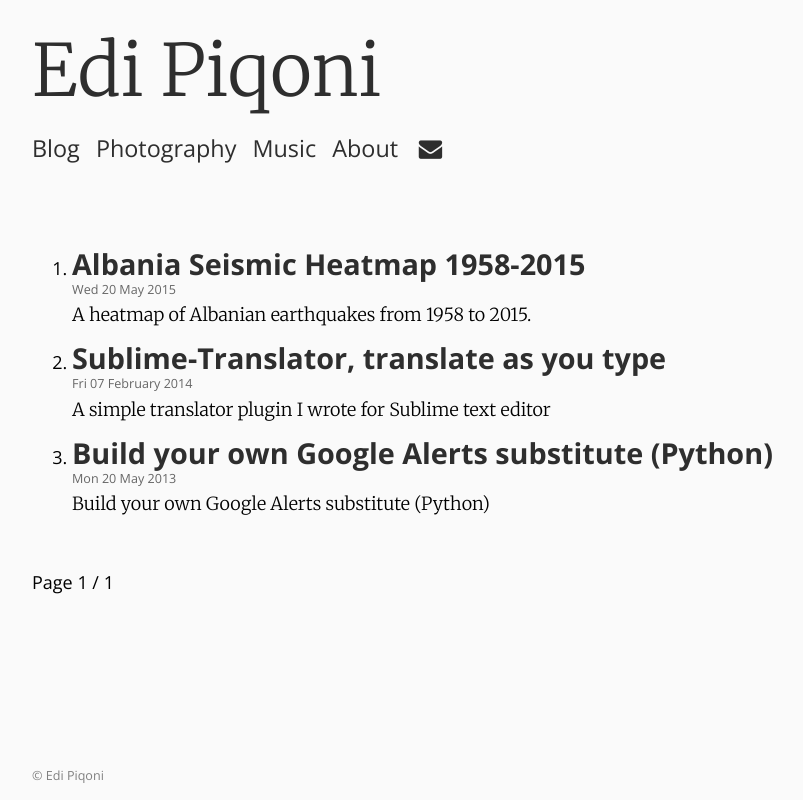
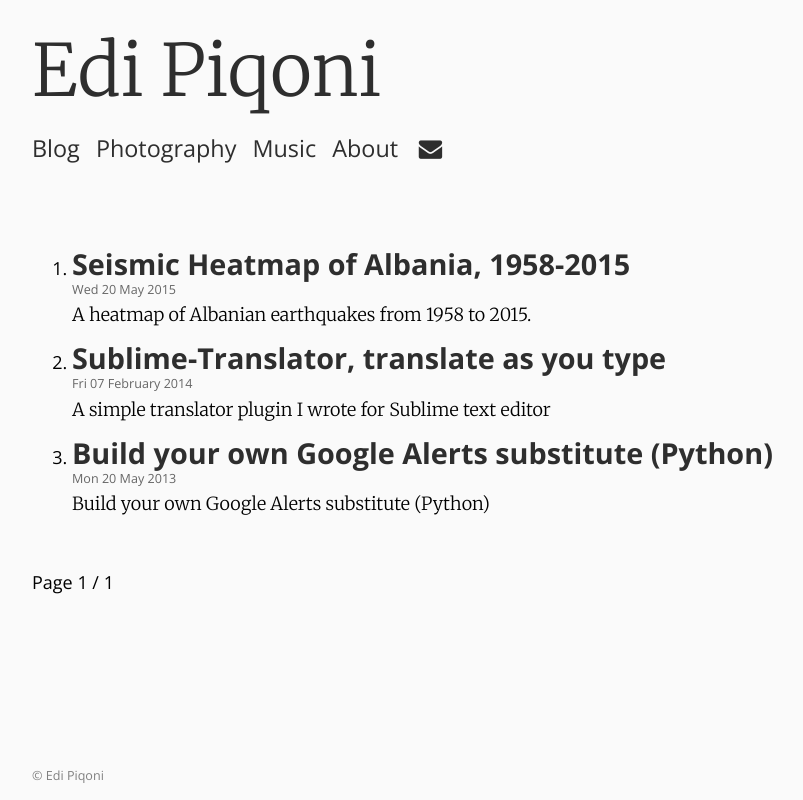
Before and after one commit to piqoni/piqoni.github.io, a plain HTML site: page index.html in a window 1280 px wide. Shown: the whole page, without its empty margins (208-1011 px from the left). Drawn offline with nearby package versions, Linux system fonts and the light colour scheme.

Commit message:
fix title

```diff
--- a/index.html
+++ b/index.html
@@ -45,10 +45,10 @@
 
     <li class="post">
         <header class="posttitle">
-          <h3><a href="/albania-seismic-heatmap-1958-2015.html"
+          <h3><a href="/seismic-heatmap-of-albania-1958-2015.html"
                   rel="bookmark"
                   class="nodec"
-                  title="Permalink to Albania Seismic Heatmap 1958-2015">Albania Seismic Heatmap 1958-2015</a>
+                  title="Permalink to Seismic Heatmap of Albania, 1958-2015">Seismic Heatmap of Albania, 1958-2015</a>
           </h3>
         </header>
 
```
Also changed, not shown: archives.html (+1 -1 lines), author/edi-piqoni.html (+2 -2 lines), category/blog.html (+2 -2 lines), seismic-heatmap-of-albania-1958-2015.html (renamed from albania-seismic-heatmap-1958-2015.html, +3 -3 lines).
